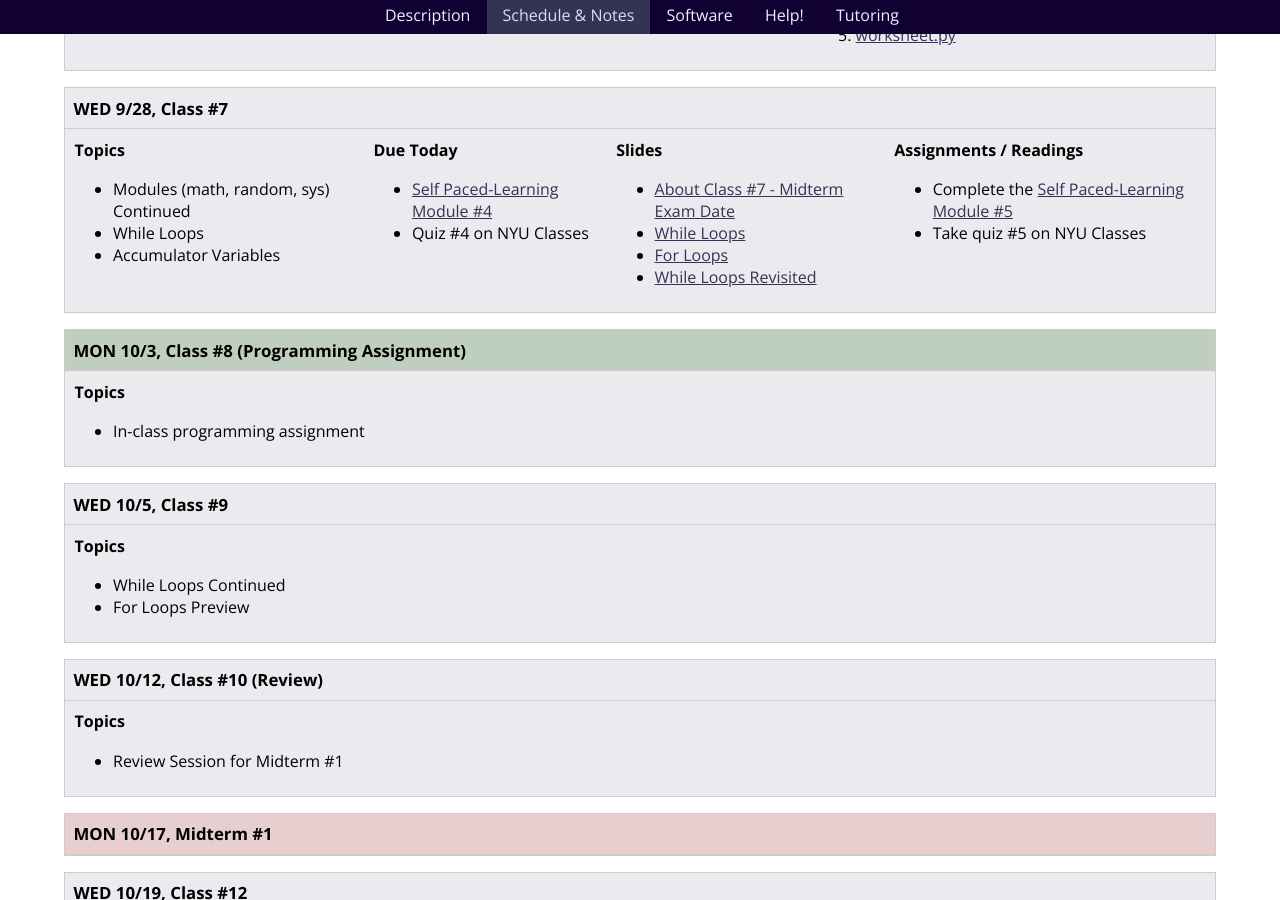
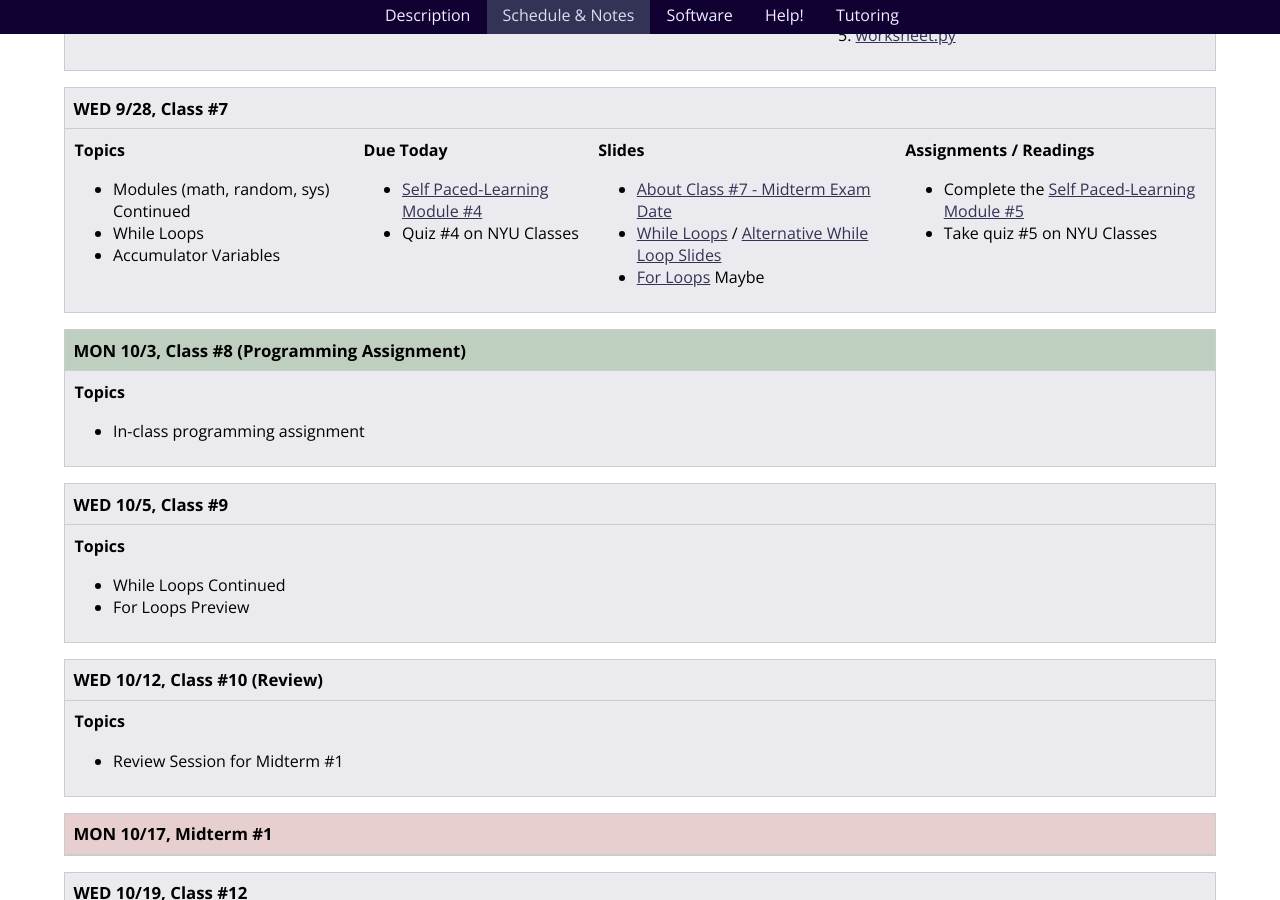
Before and after one commit to foureyes/csci-ua.0002-fall2016-008, a Jekyll site: the page built from schedule.markdown, in a window 1280 px wide and 900 px high, scrolled down 3027 px. Built offline with Jekyll 4.4.1, drawn with Linux system fonts in a browser that asks for light colours.

Commit message:
add fix to class 7

```diff
--- a/_includes/classes/07/materials.markdown
+++ b/_includes/classes/07/materials.markdown
@@ -14,9 +14,8 @@
 #### Slides
 
 * [About Class #7 - Midterm Exam Date](classes/07/meta.html)
-* [While Loops](classes/07/while.html)
-* [For Loops](classes/07/for.html)
-* [While Loops Revisited](classes/07/while-revisited.html)
+* [While Loops](classes/07/while.html) / [Alternative While Loop Slides](classes/07/while-revisited.html)
+* [For Loops](classes/07/for.html) Maybe
 
 <!--
 * [Review](classes/07/review.html)
```
Also changed, not shown: 1 other file.
